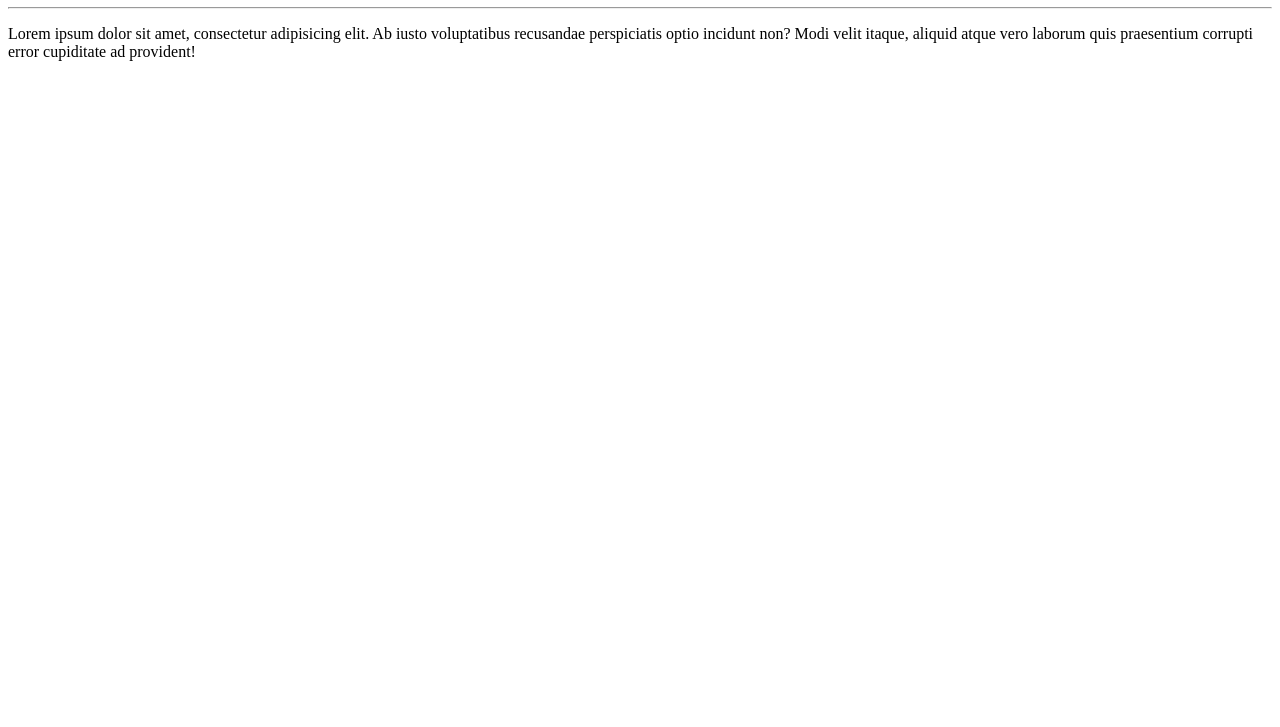
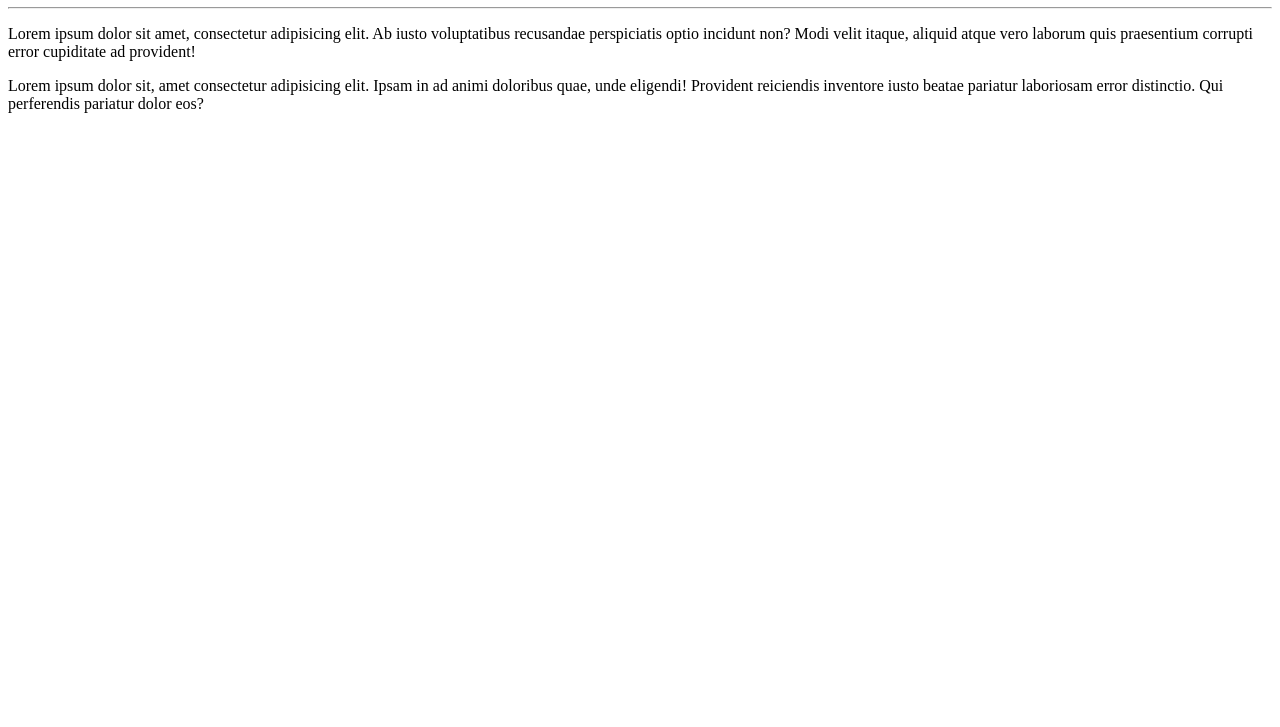
Before and after one commit to douglasdsantana/Ola-Mundo, a plain HTML site: page site-exemplo/index.html in a window 1280 px wide. Shown: the part 73-800 px from the top of the page. Drawn offline with Linux system fonts and the light colour scheme.

Commit message:
Adicionei um parágrafo

```diff
--- a/site-exemplo/index.html
+++ b/site-exemplo/index.html
@@ -10,5 +10,6 @@
     <h1>Olá, Mmundo!!!</h1>
     <hr>
     <p>Lorem ipsum dolor sit amet, consectetur adipisicing elit. Ab iusto voluptatibus recusandae perspiciatis optio incidunt non? Modi velit itaque, aliquid atque vero laborum quis praesentium corrupti error cupiditate ad provident!</p>
+    <p>Lorem ipsum dolor sit, amet consectetur adipisicing elit. Ipsam in ad animi doloribus quae, unde eligendi! Provident reiciendis inventore iusto beatae pariatur laboriosam error distinctio. Qui perferendis pariatur dolor eos?</p>
 </body>
 </html>
```
